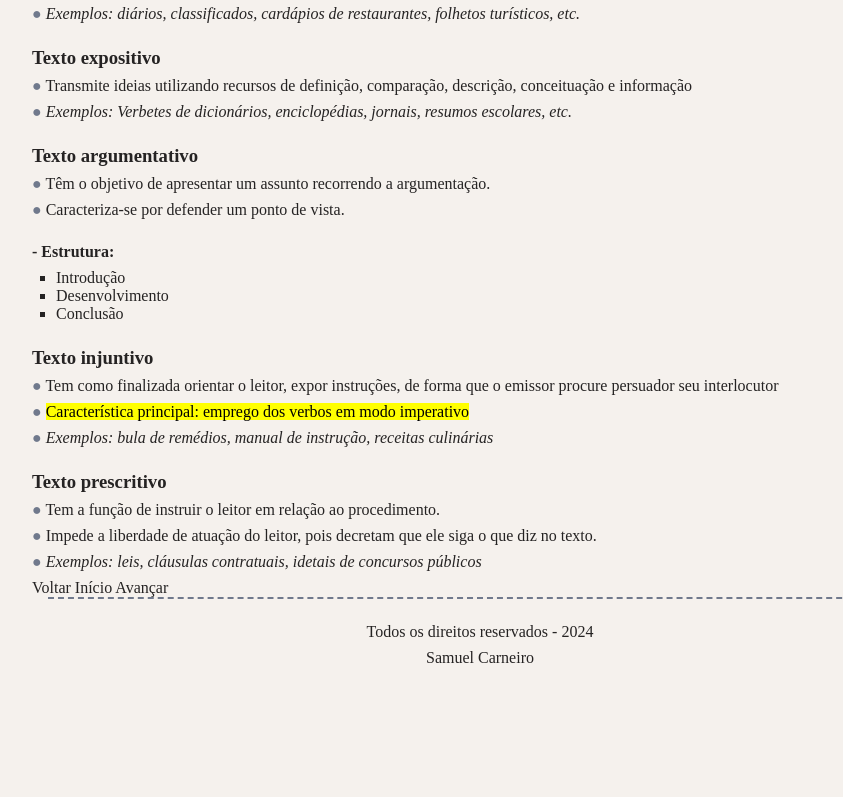
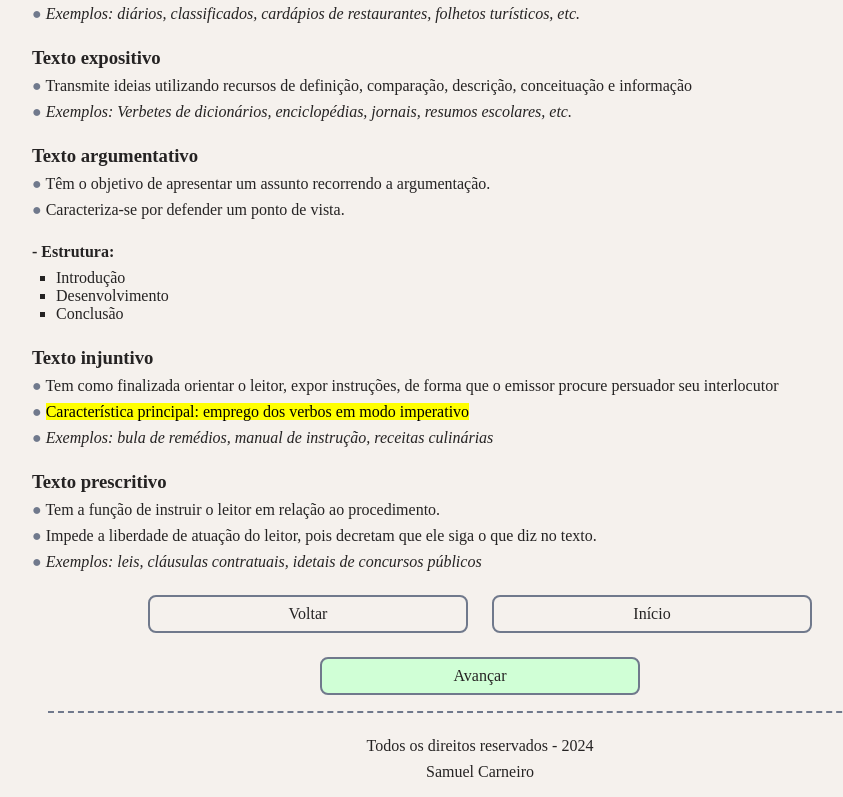
Before and after one commit to samuelcarneiro/second-brain, a plain HTML site: page source/lingua-portuguesa/tipologia-textual.html in a window 1280 px wide. Shown: the part 1312-2109 px from the top of the page, without its empty margins (160-1003 px from the left). Before the commit the page ends 1995 px from the top, so only its background shows below. Drawn offline with Linux system fonts and the light colour scheme.

Commit message:
Estilização dos botões de ações antes do footer

```diff
--- a/assets/css/style.css
+++ b/assets/css/style.css
@@ -107,6 +107,36 @@ ul {
 }
 
 /*Botões antes do footer (voltar/inicio/avancar)*/
+.acoes {
+    display: flex;
+    justify-content: center;
+    flex-wrap: wrap;
+    gap: 1.5rem;
+    margin: 1.5rem 0 1rem 0;
+}
+
+.btn {
+    border: 1px solid red;
+    flex-basis: 20rem;
+    text-align: center;
+    padding: .5rem 0;
+    border: 2px solid #70798C;
+    border-radius: .5rem;
+    cursor: pointer;
+}
+
+.btn:hover {
+    transition: .3s;
+    scale: 1.1;
+}
+
+.btn-inicio:hover {
+    background-color: #70798C;
+}
+
+.btn-avancar {
+    background-color: #D0FFD6;
+}
 
 footer {
     border-top: 2px dashed #70798C;
--- a/source/lingua-portuguesa/tipologia-textual.html
+++ b/source/lingua-portuguesa/tipologia-textual.html
@@ -98,10 +98,10 @@
                 <p><span class="dot">●</span> Impede a liberdade de atuação do leitor, pois decretam que ele siga o que diz no texto.</p>
                 <p><span class="dot">●</span> <i>Exemplos: leis, cláusulas contratuais, idetais de concursos públicos</i></p>
 
-            <div class="btns">
-                <a href="./lingua-portuguesa.html" class="btn-voltar">Voltar</a>
-                <a href="../../index.html" class="btn-inicio">Início</a>
-                <a href="#" class="btn-avancar">Avançar</a>
+            <div class="acoes">
+                <a href="./lingua-portuguesa.html" class="btn btn-voltar">Voltar</a>
+                <a href="../../index.html" class="btn btn-inicio">Início</a>
+                <a href="#" class="btn btn-avancar">Avançar</a>
             </div>
         </main>
 
```
